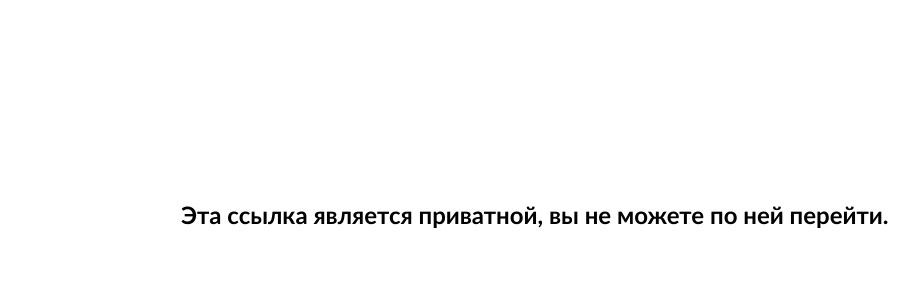
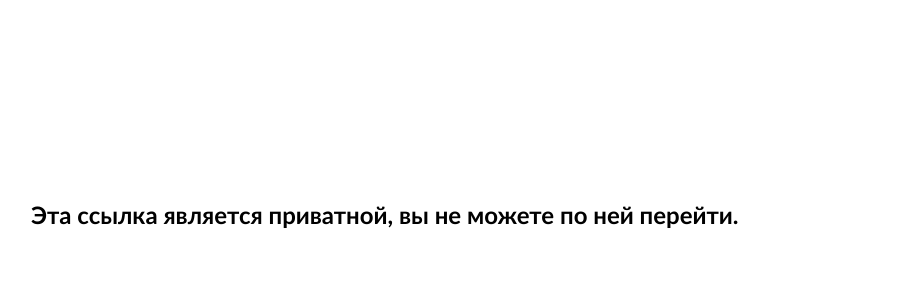
Before and after one commit to niikiitooss/Socrashatel, a Flask app: page /message in a window 1280 px wide. Shown: the part 50-350 px from the top of the page, without its empty margins (259-1178 px from the left). Run offline with Flask 3, Linux system fonts and the light colour scheme.

Commit message:
git commit -m "Socrashatel"

```diff
--- a/main.py
+++ b/main.py
@@ -157,7 +157,7 @@ def link(href):
                 else:
                     return redirect('/message')
             else:
-                return redirect('/auth')
+                return redirect('/message')
         elif link[2] == None:
             return redirect('/message')
     else:
--- a/templates/message.html
+++ b/templates/message.html
@@ -5,7 +5,7 @@
 {% block content %}
 
 <main>
-    <h2 class="h2_message">Эта ссылка является приватной, вы не можете по ней перейти.</h2>
+    <h2 class="h3_message">Эта ссылка является приватной, вы не можете по ней перейти.</h2>
 </main>
 
 {% endblock %}
--- a/templates/static/css/style.css
+++ b/templates/static/css/style.css
@@ -102,3 +102,9 @@ font-family: Trebuchet MS, sans-serif;
 margin-left: 400px;
 margin-top: 200px;
 }
+
+.h3_message{
+font-family: Trebuchet MS, sans-serif;
+margin-left: 250px;
+margin-top: 200px;
+}
```
